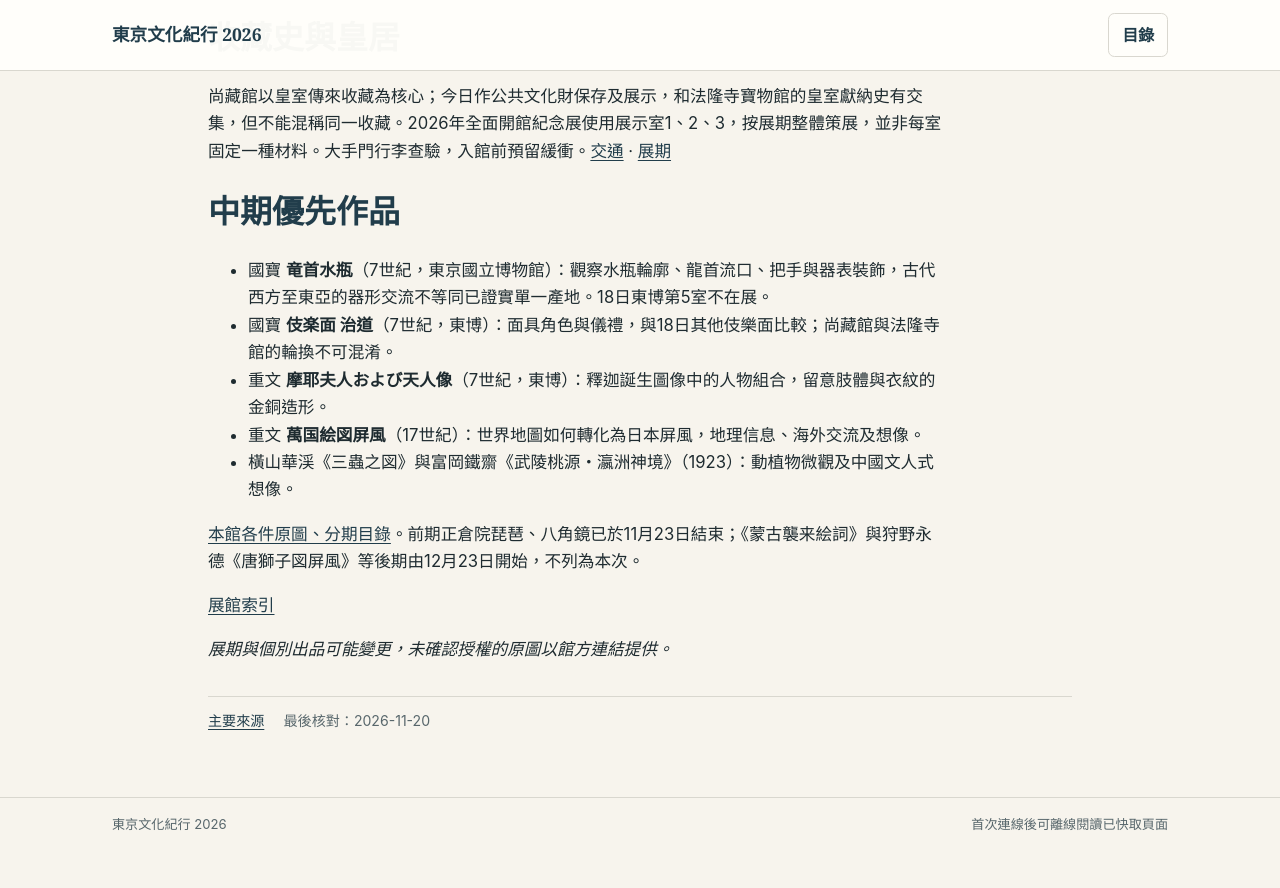
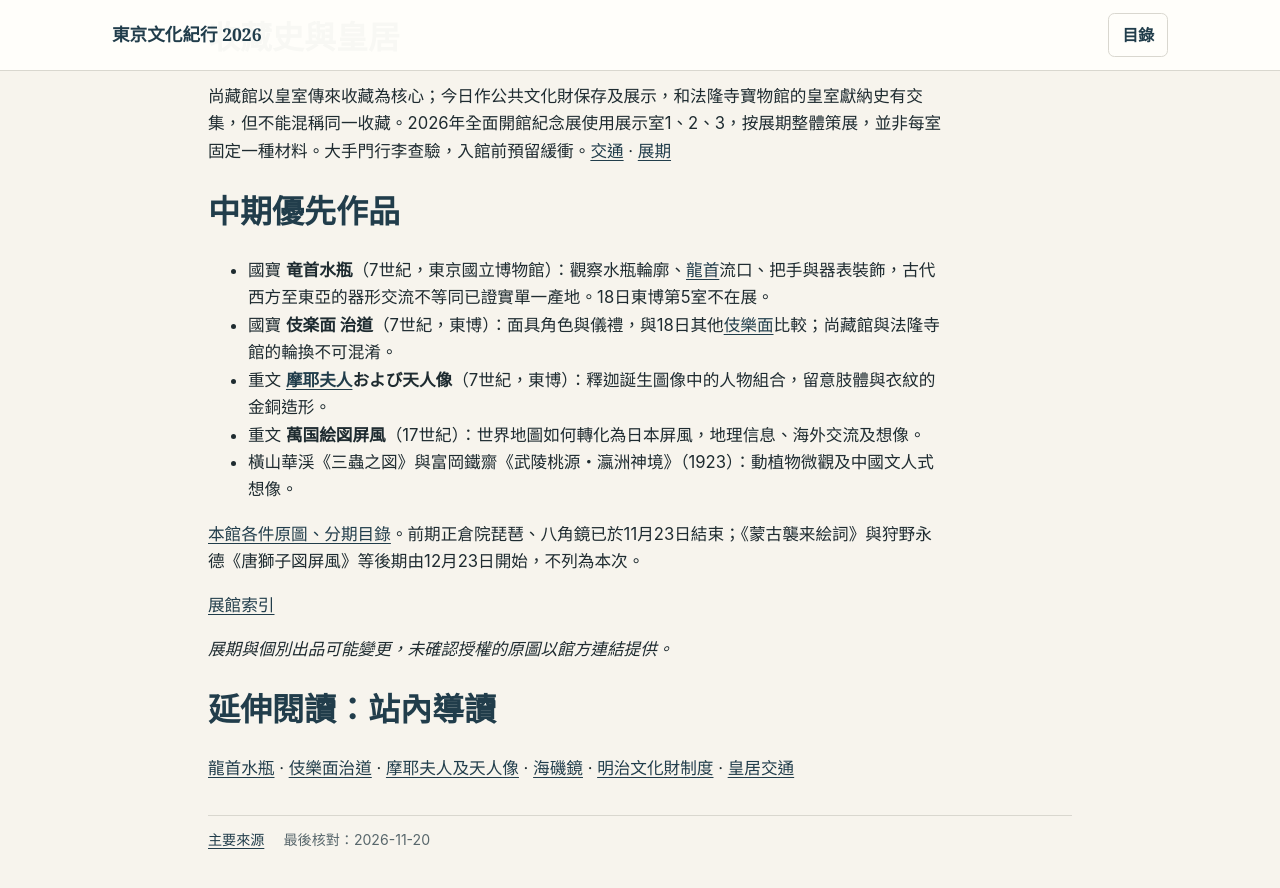
Before and after one commit to davetwchiu/tokyo-culture-trip-2026, a Jekyll site: the page built from content/museums/sannomaru/index.md, in a window 1280 px wide and 900 px high, scrolled down 444 px. Shown: the top 888 px of the window. Built offline with Jekyll 4.4.1, drawn with Linux system fonts in a browser that asks for light colours; before the commit the page ends 1295 px from its top, so only the background shows below that; part of the change alters nothing that is shown.

Commit message:
Link sannomaru museum to objects and interpretive background

```diff
--- a/content/museums/sannomaru/index.md
+++ b/content/museums/sannomaru/index.md
@@ -19,10 +19,10 @@ offline: true
 ## 收藏史與皇居
 尚藏館以皇室傳來收藏為核心；今日作公共文化財保存及展示，和法隆寺寶物館的皇室獻納史有交集，但不能混稱同一收藏。2026年全面開館紀念展使用展示室1、2、3，按展期整體策展，並非每室固定一種材料。大手門行李查驗，入館前預留緩衝。[交通](https://shozokan.nich.go.jp/visit/access) · [展期](https://shozokan.nich.go.jp/exhibitions/schedule)
 
-## 中期優先作品
-- 國寶 **竜首水瓶**（7世紀，東京國立博物館）：觀察水瓶輪廓、龍首流口、把手與器表裝飾，古代西方至東亞的器形交流不等同已證實單一產地。18日東博第5室不在展。
-- 國寶 **伎楽面 治道**（7世紀，東博）：面具角色與儀禮，與18日其他伎樂面比較；尚藏館與法隆寺館的輪換不可混淆。
-- 重文 **摩耶夫人および天人像**（7世紀，東博）：釋迦誕生圖像中的人物組合，留意肢體與衣紋的金銅造形。
+## 中期優先作品 {#mid-period}
+- 國寶 **竜首水瓶**（7世紀，東京國立博物館）：觀察水瓶輪廓、[龍首](/tokyo-culture-trip-2026/works/dragon-ewer/)流口、把手與器表裝飾，古代西方至東亞的器形交流不等同已證實單一產地。18日東博第5室不在展。
+- 國寶 **伎楽面 治道**（7世紀，東博）：面具角色與儀禮，與18日其他[伎樂面](/tokyo-culture-trip-2026/works/gigaku/)比較；尚藏館與法隆寺館的輪換不可混淆。
+- 重文 **[摩耶夫人](/tokyo-culture-trip-2026/works/maya/)および天人像**（7世紀，東博）：釋迦誕生圖像中的人物組合，留意肢體與衣紋的金銅造形。
 - 重文 **萬国絵図屏風**（17世紀）：世界地圖如何轉化為日本屏風，地理信息、海外交流及想像。
 - 橫山華渓《三蟲之図》與富岡鐵齋《武陵桃源・瀛洲神境》（1923）：動植物微觀及中國文人式想像。
 
@@ -31,3 +31,7 @@ offline: true
 [展館索引](../)
 
 *展期與個別出品可能變更，未確認授權的原圖以館方連結提供。*
+
+## 延伸閱讀：站內導讀
+
+[龍首水瓶](/tokyo-culture-trip-2026/works/dragon-ewer/) · [伎樂面治道](/tokyo-culture-trip-2026/works/gigaku/) · [摩耶夫人及天人像](/tokyo-culture-trip-2026/works/maya/) · [海磯鏡](/tokyo-culture-trip-2026/works/mirrors/) · [明治文化財制度](/tokyo-culture-trip-2026/history/political/#heritage) · [皇居交通](/tokyo-culture-trip-2026/transport/)
```
